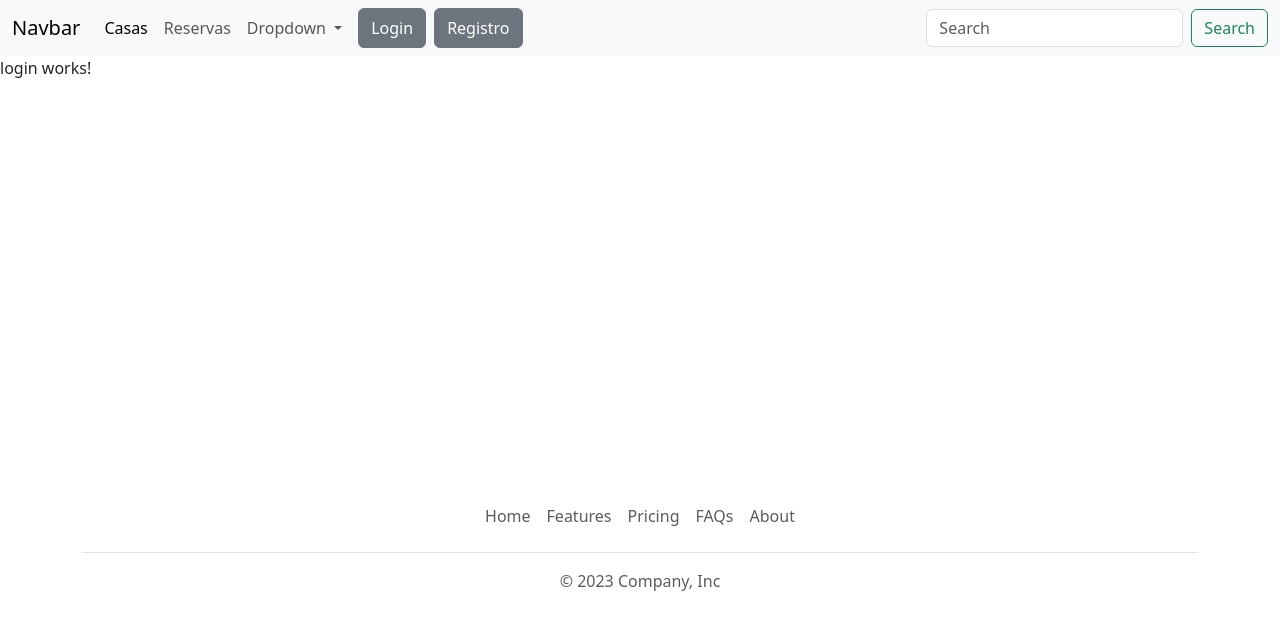
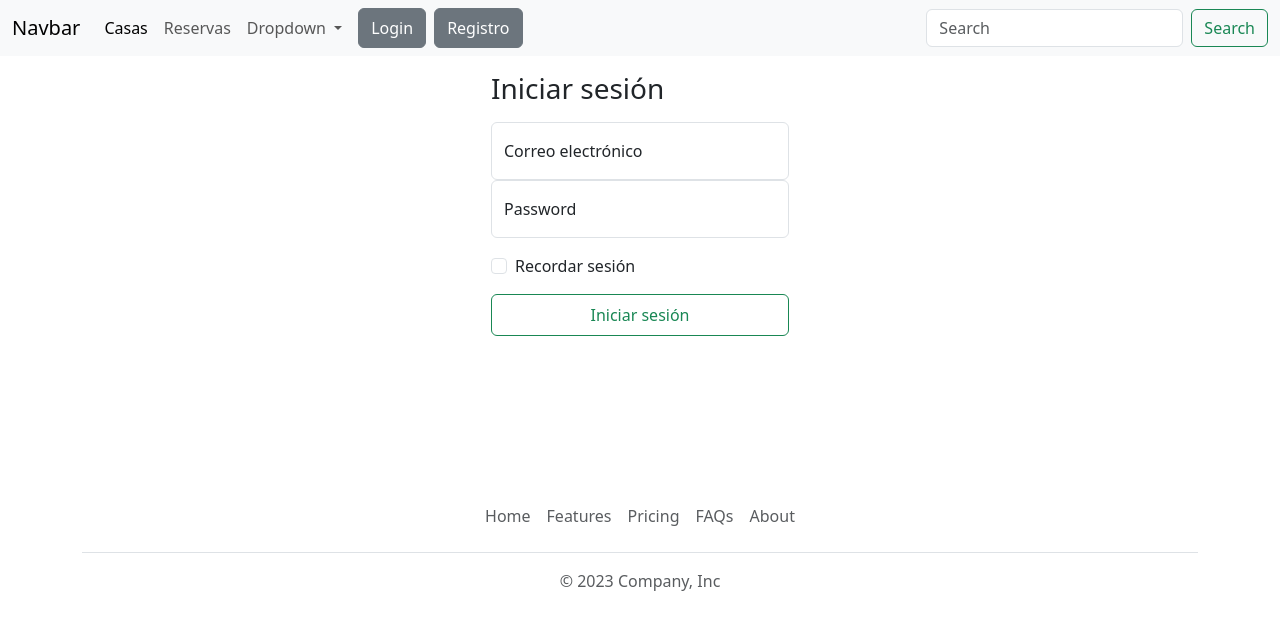
Before and after one commit to almudenadomenech/ANGULAR_GRUPO-5, an Angular app in the folder FRONTED/: page /login in a window 1280 px wide. Shown: the top 630 px of the page. Built offline with nearby package versions, Linux system fonts and the light colour scheme.

Commit message:
login.component.html hecho

```diff
--- a/FRONTED/src/app/login/login.component.css
+++ b/FRONTED/src/app/login/login.component.css
@@ -0,0 +1,4 @@
+.form-signin {
+    max-width: 330px;
+    padding: 1rem;
+}
--- a/FRONTED/src/app/login/login.component.html
+++ b/FRONTED/src/app/login/login.component.html
@@ -1 +1,23 @@
-<p>login works!</p>
+
+<main class="form-signin w-100 m-auto">
+    <form [formGroup]="loginForm" (ngSubmit)="save()">
+      <h1 class="h3 mb-3 fw-normal">Iniciar sesión</h1>
+
+      <div class="form-floating">
+        <input type="email" class="form-control" id="floatingInput" placeholder="name@example.com" formControlName="email">
+        <label for="floatingInput">Correo electrónico</label>
+      </div>
+      <div class="form-floating">
+        <input type="password" class="form-control" id="floatingPassword" placeholder="Password" formControlName="password">
+        <label for="floatingPassword">Password</label>
+      </div>
+
+      <div class="form-check text-start my-3">
+        <input class="form-check-input" type="checkbox" value="remember-me" id="flexCheckDefault">
+        <label class="form-check-label" for="flexCheckDefault">
+          Recordar sesión
+        </label>
+      </div>
+      <button class="btn btn-outline-success w-100 py-2" type="submit">Iniciar sesión</button>
+    </form>
+  </main>
```
